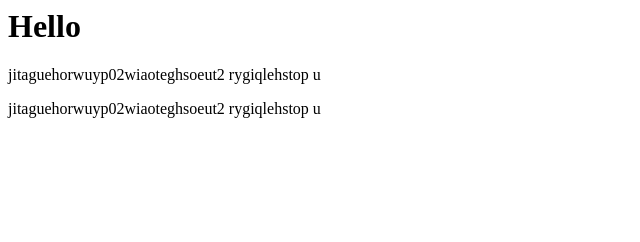
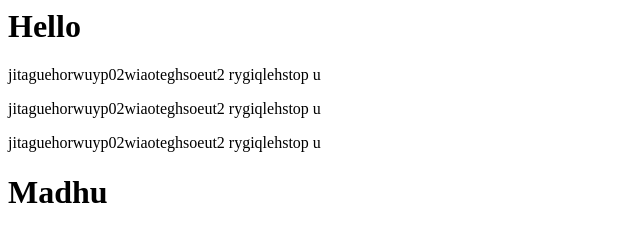
Before and after one commit to madhurima0612/gittraining1, a plain HTML site: page index.html in a window 1280 px wide. Shown: the whole page, without its empty margins (0-640 px from the left). Drawn offline with Linux system fonts and the light colour scheme.

Commit message:
branch added

```diff
--- a/index.html
+++ b/index.html
@@ -7,6 +7,9 @@
 <body>
 	<p> jitaguehorwuyp02wiaoteghsoeut2	rygiqlehstop	u</p>
 	<p> jitaguehorwuyp02wiaoteghsoeut2	rygiqlehstop	u</p>
+	<p> jitaguehorwuyp02wiaoteghsoeut2	rygiqlehstop	u</p>
+
+	<h1>Madhu</h1>
 </body>
 
 </html>
```
